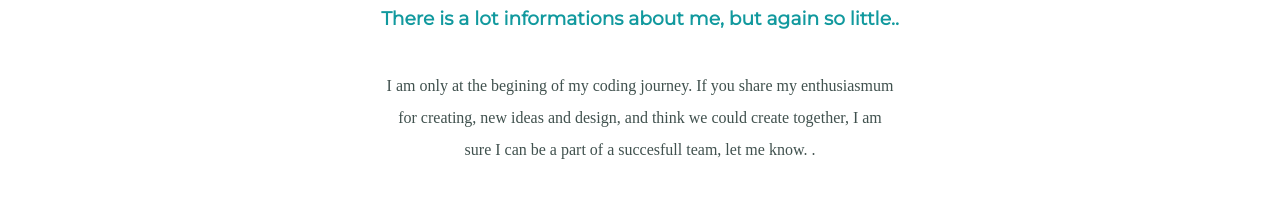
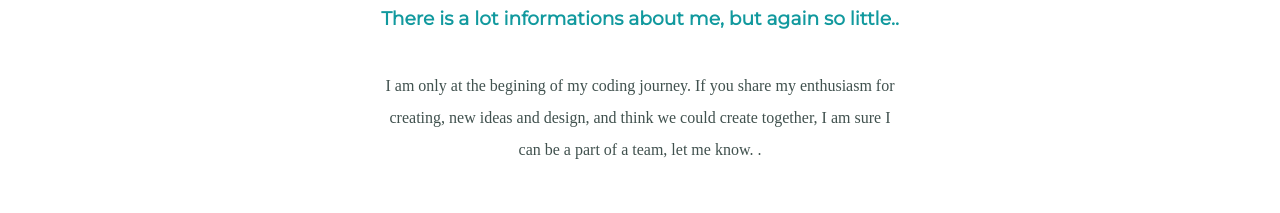
Before and after one commit to ivana-mil/my-first-design, a plain HTML site: page index.html in a window 1280 px wide. Shown: the part 3574-3787 px from the top of the page. Drawn offline with Linux system fonts and the light colour scheme.

Commit message:
Add files via upload

```diff
--- a/index.html
+++ b/index.html
@@ -64,7 +64,7 @@
     <div class="contact-me">
       <h2>Get In Touch</h2>
       <h3>There is a lot informations about me, but again so little..</h3>
-      <p class="contact-message"> I am only at the begining of my coding journey. If you share my enthusiasmum for creating, new ideas and design, and think we could create together, I am sure I can be a part of a succesfull team, let me know. .</p>
+      <p class="contact-message"> I am only at the begining of my coding journey. If you share my enthusiasm for creating, new ideas and design, and think we could create together, I am sure I can be a part of a team, let me know. .</p>
       <a class="btn" href="mailto:perlicaivana@gmail.com">CONTACT ME</a>
     </div>
   </div>
```
